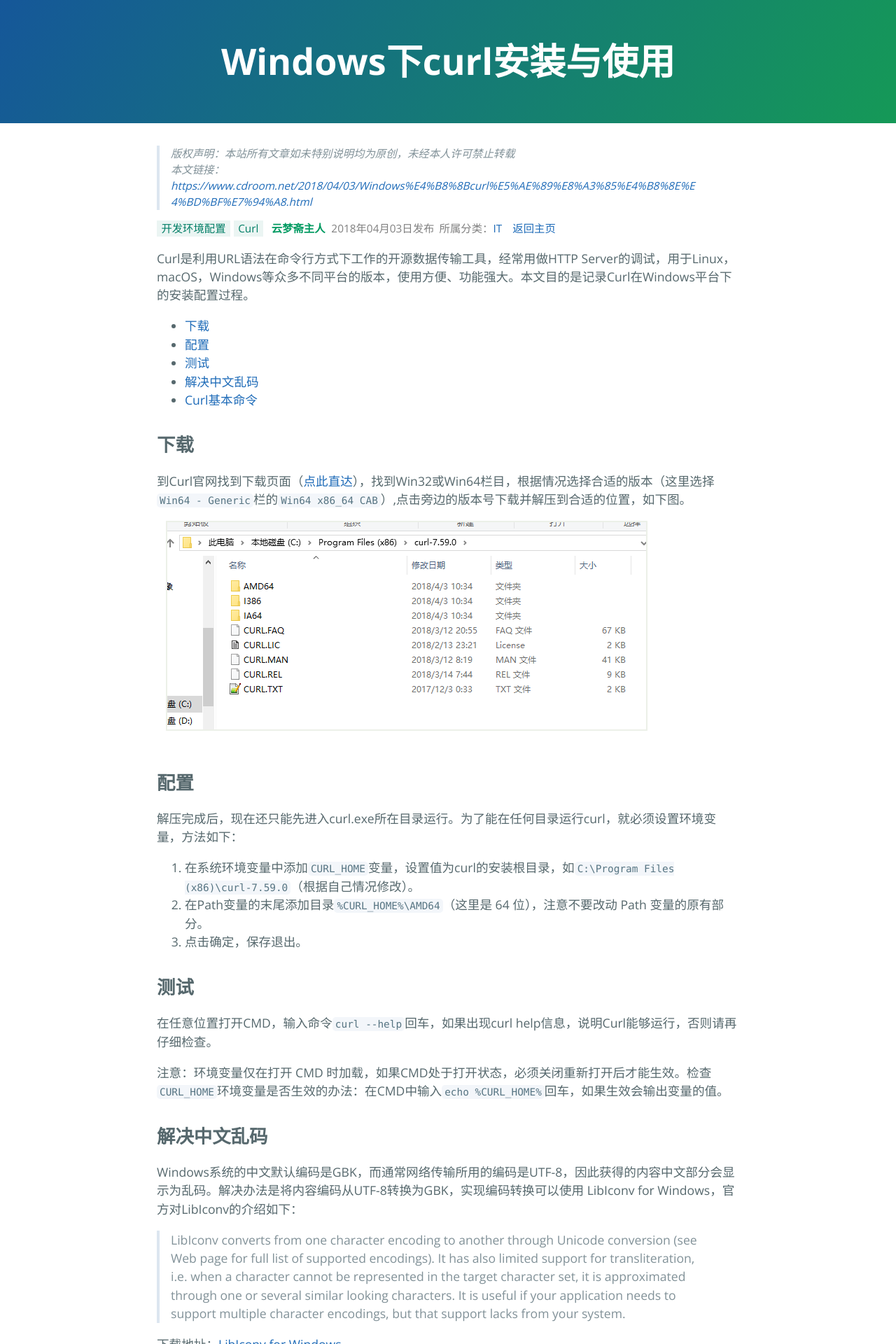
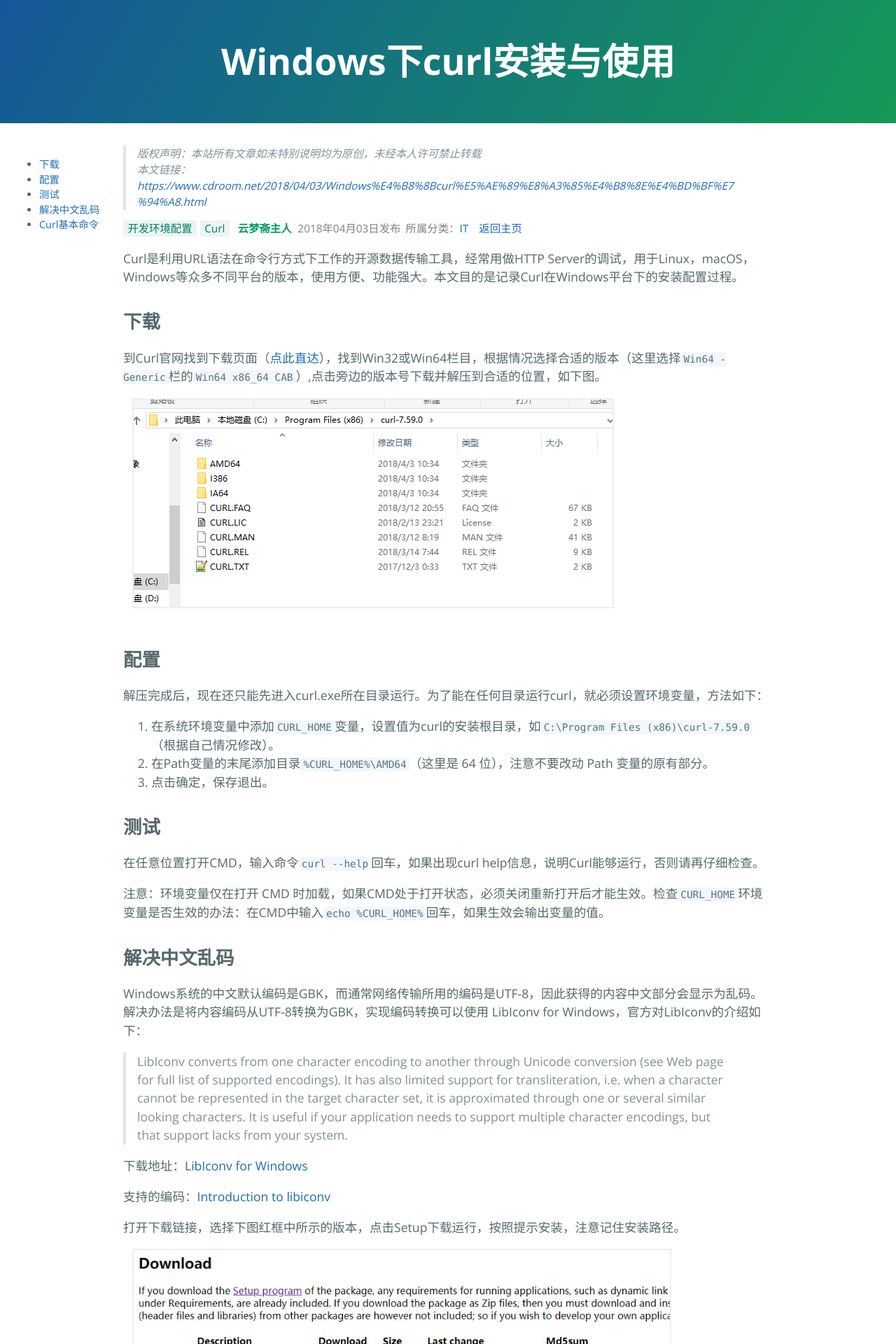
Before and after one commit to zxc17/www.iotfan.net, a Jekyll site: the page built from _posts/2018-04-03-Windows下curl安装与使用.markdown, in a window 1280 px wide. Shown: the top 1920 px of the page at 70% size. Built offline with Jekyll 4.4.1, drawn with Linux system fonts in a browser that asks for light colours; comment, search, counter and statistics services are not loaded.

Commit message:
add toc styles

```diff
--- a/css/cayman.css
+++ b/css/cayman.css
@@ -209,9 +209,14 @@
 @media screen and (min-width: 42em) and (max-width: 64em) { .project-tagline { font-size: 1.15rem; } }
 @media screen and (max-width: 42em) { .project-tagline { font-size: 1rem; } }
 
+#markdown-toc { font-weight: normal; position: absolute; left: 1rem; top: 14rem;}
+@media screen and (min-width: 64em) { #markdown-toc { font-size: 0.9rem; } }
+@media screen and (min-width: 42em) and (max-width: 64em) { #markdown-toc { font-size: 0.9rem; } }
+@media screen and (max-width: 42em) { #markdown-toc { font-size: 0.9rem; } }
+
 .main-content { word-wrap: break-word; }
 .main-content :first-child { margin-top: 0; }
-@media screen and (min-width: 64em) { .main-content { max-width: 64rem; padding: 2rem 6rem; margin: 0 auto; font-size: 1.1rem; } }
+@media screen and (min-width: 64em) { .main-content { max-width: 70rem; padding: 2rem 6rem; margin: 0 auto; font-size: 1.1rem; } }
 @media screen and (min-width: 42em) and (max-width: 64em) { .main-content { padding: 2rem 4rem; font-size: 1.1rem; } }
 @media screen and (max-width: 42em) { .main-content { padding: 2rem 1rem; font-size: 1rem; } }
 .main-content img { max-width: 83%; margin: 1rem 0.8rem; border: 2px solid rgba(160,180,140,0.2); }
```
